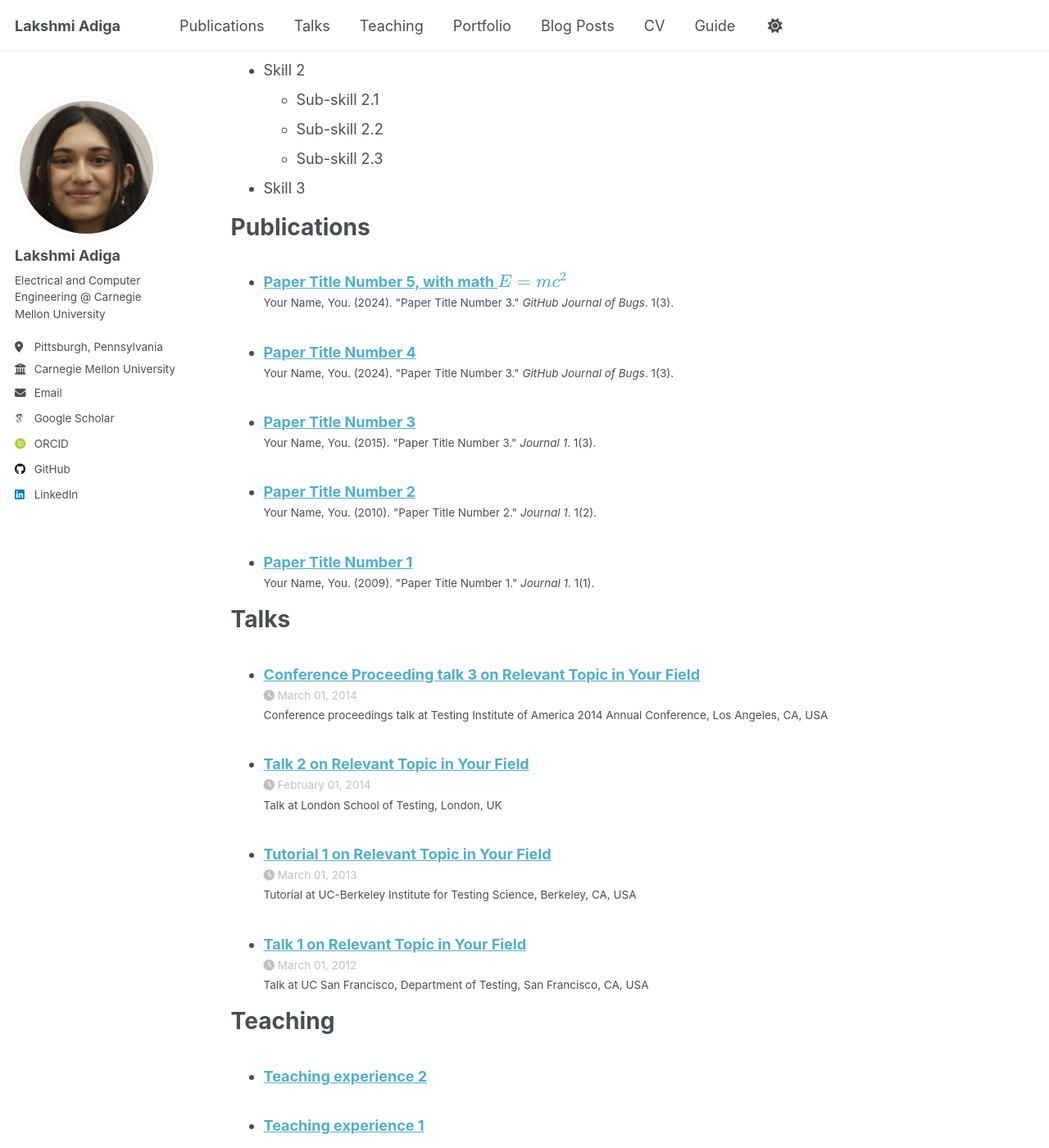
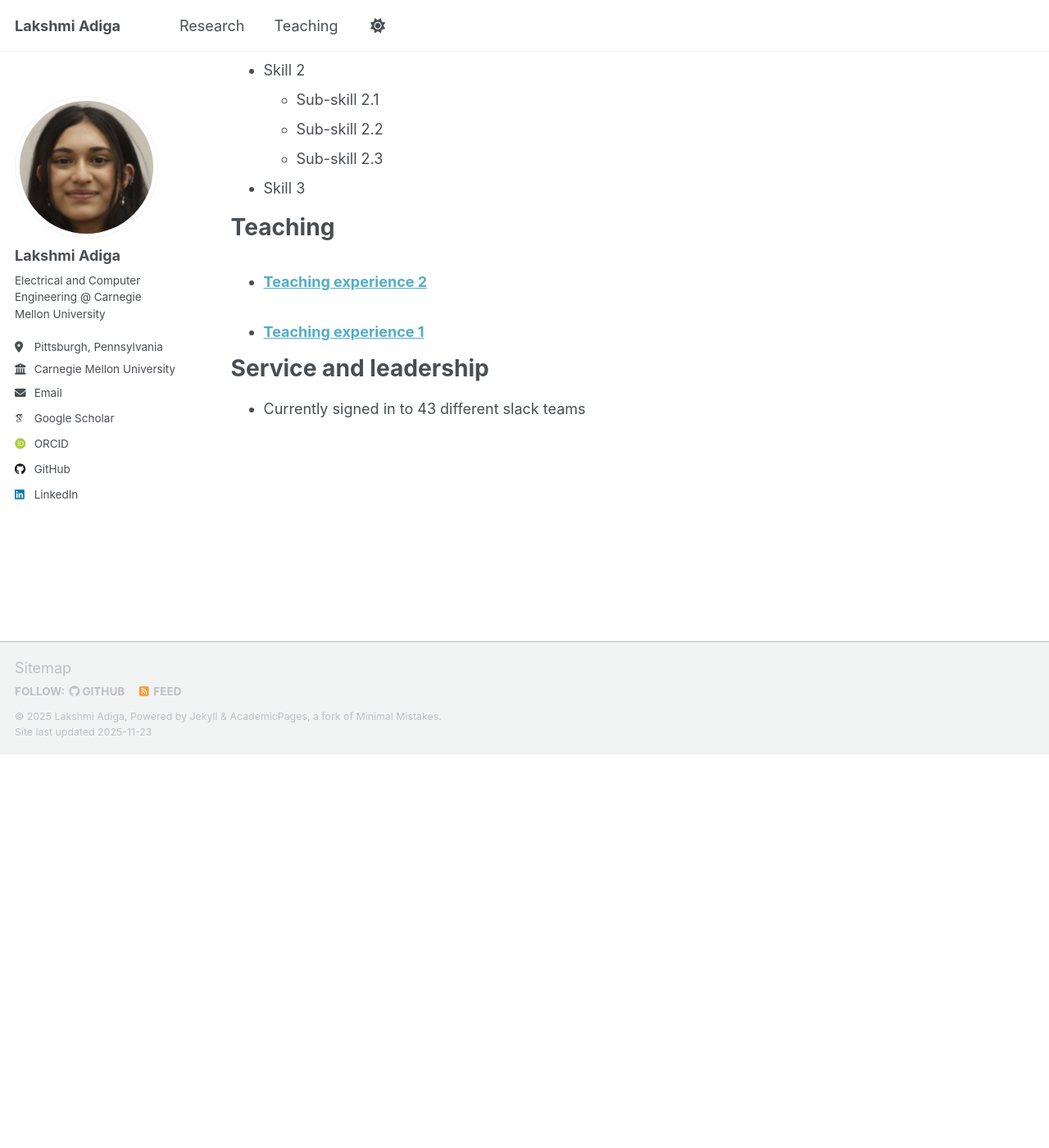
Before and after one commit to lakshmi-adiga/lakshmi-adiga.github.io, a Jekyll site: the page built from _pages/cv.md, in a window 1280 px wide and 1400 px high, scrolled down 819 px. Shown: the whole window at 82% size. Built offline with Jekyll 4.4.1, drawn with Linux system fonts in a browser that asks for light colours; some web fonts are replaced; a script that is not in the unit is left out; after the commit the page ends 1739 px from its top, so only the background shows below that.

Commit message:
chore: hide talks, portfolio, blog, CV, guide; rename Publications label to Research (hide-only)
Co-authored-by: lakshmi-adiga <117537866+lakshmi-adiga@users.noreply.github.com>

```diff
--- a/_data/navigation.yml
+++ b/_data/navigation.yml
@@ -8,26 +8,26 @@
 #      Markdown formatted page while the second is generated using JSON.
 
 main:
-  - title: "Publications"
+  - title: "Research"
     url: /publications/
 
-  - title: "Talks"
-    url: /talks/
+  # - title: "Talks"
+  #   url: /talks/
 
   - title: "Teaching"
     url: /teaching/
 
-  - title: "Portfolio"
-    url: /portfolio/
+  # - title: "Portfolio"
+  #   url: /portfolio/
 
-  - title: "Blog Posts"
-    url: /year-archive/
+  # - title: "Blog Posts"
+  #   url: /year-archive/
 
-  - title: "CV"
-    url: /cv/
+  # - title: "CV"
+  #   url: /cv/
 
   # - title: "CV"
   #   url: /cv-json/
 
-  - title: "Guide"
-    url: /markdown/
+  # - title: "Guide"
+  #   url: /markdown/
--- a/_includes/cv-template.html
+++ b/_includes/cv-template.html
@@ -198,6 +198,7 @@
     </ul>
   </div>
   {% endif %}
+  -->
 
   {% if cv.teaching.size > 0 %}
   <!-- Teaching -->
@@ -252,6 +253,7 @@
     </ul>
   </div>
   {% endif %}
+  -->
 
   {% if cv.languages.size > 0 %}
   <!-- Languages -->
--- a/_pages/cv.md
+++ b/_pages/cv.md
@@ -41,7 +41,7 @@ Skills
   * Sub-skill 2.3
 * Skill 3
 
-Publications
+<!-- Publications
 ======
   <ul>{% for post in site.publications reversed %}
     {% include archive-single-cv.html %}
@@ -52,6 +52,7 @@ Talks
   <ul>{% for post in site.talks reversed %}
     {% include archive-single-talk-cv.html  %}
   {% endfor %}</ul>
+-->
 
 Teaching
 ======
--- a/_pages/publications.html
+++ b/_pages/publications.html
@@ -1,6 +1,6 @@
 ---
 layout: archive
-title: "Publications"
+title: "Research"
 permalink: /publications/
 author_profile: true
 ---
```
Also changed, not shown: other parts of _includes/cv-template.html (+2 -2 lines).
